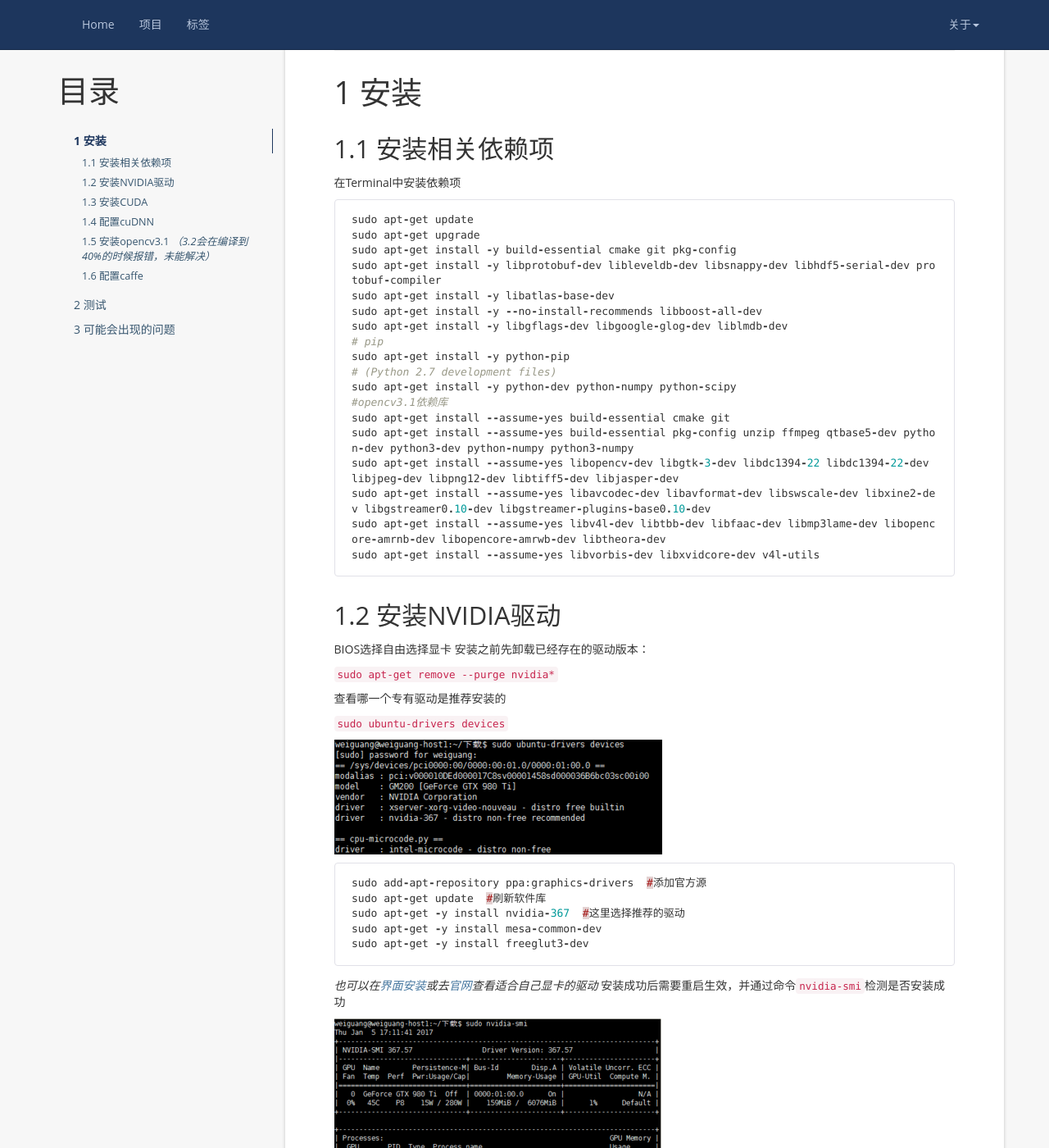
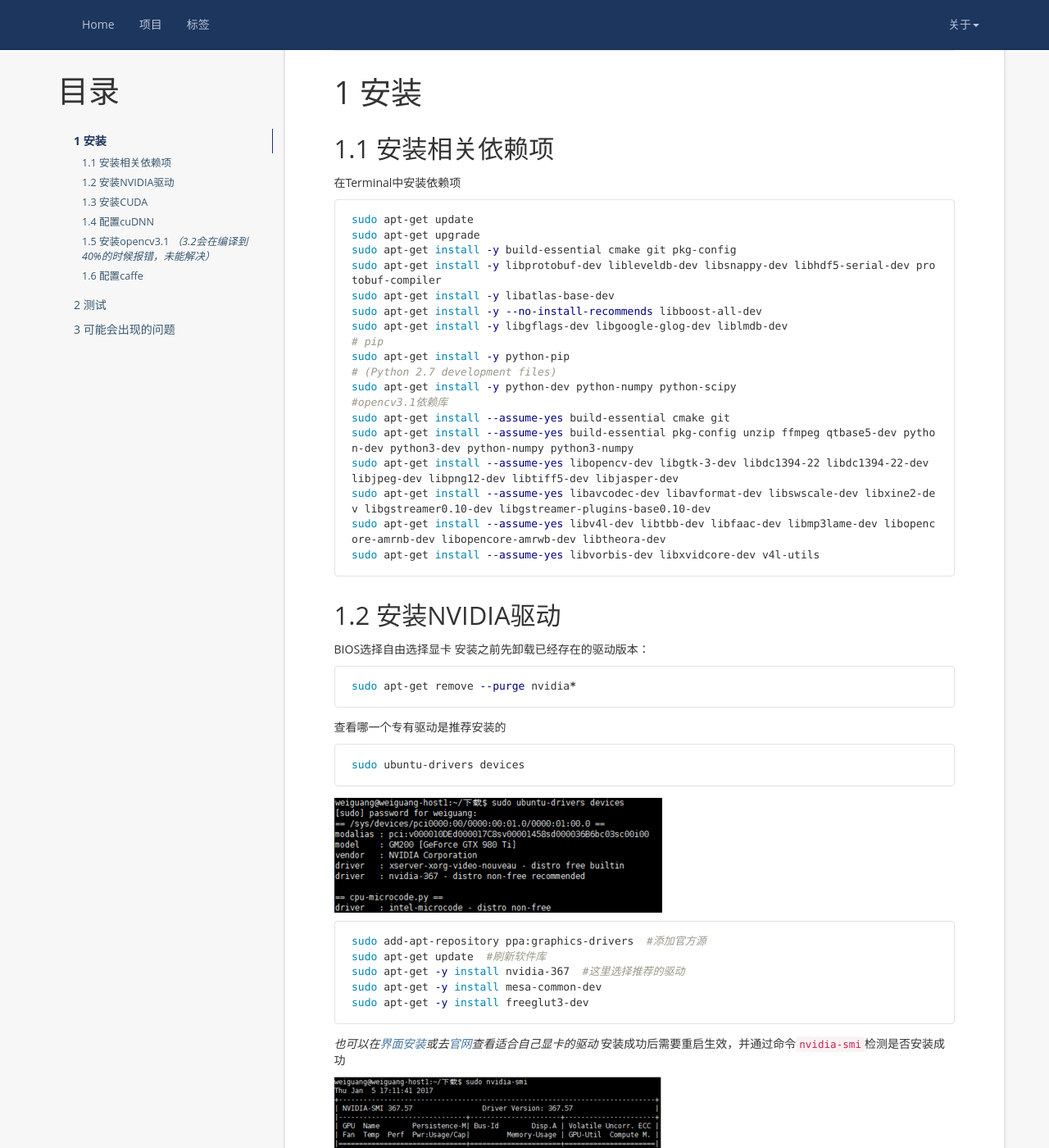
Before and after one commit to wang-tf/wang-tf.github.io, a Jekyll site: the page built from _posts/2017-01-15-caffe-Ubuntu16.04_64-+-CUDA8.0.md, in a window 1280 px wide and 1400 px high, scrolled down 705 px. Shown: the whole window at 82% size. Built offline with Jekyll 4.4.1, drawn with Linux system fonts in a browser that asks for light colours; nearby versions of some CDN libraries; comment, search, counter and statistics services are not loaded; some of the changed text lies outside the part shown.

Commit message:
Update 2017-01-15-caffe-Ubuntu16.04_64-+-CUDA8.0.md

````diff
--- a/_posts/2017-01-15-caffe-Ubuntu16.04_64-+-CUDA8.0.md
+++ b/_posts/2017-01-15-caffe-Ubuntu16.04_64-+-CUDA8.0.md
@@ -37,7 +37,7 @@
 ## 1.1 安装相关依赖项
 在Terminal中安装依赖项
 
-```ruby
+```shell
 sudo apt-get update
 sudo apt-get upgrade
 sudo apt-get install -y build-essential cmake git pkg-config
@@ -62,15 +62,19 @@
 BIOS选择自由选择显卡
 安装之前先卸载已经存在的驱动版本：
 
-`sudo apt-get remove --purge nvidia*`
+```shell
+sudo apt-get remove --purge nvidia*
+```
 
 查看哪一个专有驱动是推荐安装的
 
-`sudo ubuntu-drivers devices`
+```shell
+sudo ubuntu-drivers devices
+```
 
 ![显卡信息]({{'/images/graphics card info.png'}})
 
-```java
+```shell
 sudo add-apt-repository ppa:graphics-drivers  #添加官方源
 sudo apt-get update  #刷新软件库
 sudo apt-get -y install nvidia-367  #这里选择推荐的驱动
@@ -98,7 +102,7 @@
 
 [这个博客](http://blog.csdn.net/striker_v/article/details/51920627)可以将默认的gcc-5.4改为5.3
 
-```bash
+```shell
 wget http://mirrors.concertpass.com/gcc/releases/gcc-5.3.0/gcc-5.3.0.tar.gz
 tar -zxvf gcc-5.3.0.tar.gz
 cd gcc-5.3.0                    //进入解包后的gcc文件夹
@@ -118,10 +122,14 @@
 ### 1.3.2 下载CUDA
 首先在[官网](https://developer.nvidia.com/cuda-downloads)下载CUDA，或：
 
-`wget https://developer.nvidia.com/compute/cuda/8.0/prod/local_installers/cuda-repo-ubuntu1604-8-0-local_8.0.44-1_amd64-deb`
+```shell
+wget https://developer.nvidia.com/compute/cuda/8.0/prod/local_installers/cuda-repo-ubuntu1604-8-0-local_8.0.44-1_amd64-deb
+```
 wget下载后可能需要改名字
 
-`mv cuda-repo-ubuntu1604-8-0-local_8.0.44-1_amd64-deb cuda-repo-ubuntu1604-8-0-local_8.0.44-1_amd64.deb`
+```shell
+mv cuda-repo-ubuntu1604-8-0-local_8.0.44-1_amd64-deb cuda-repo-ubuntu1604-8-0-local_8.0.44-1_amd64.deb
+```
 
 ![CUDA下载]({{ '/images/cuda download.png' }})
 
@@ -132,11 +140,13 @@
 在BIOS设置里选择用Intel显卡来显示或作为主要显示设备
 进入Ubuntu后按 ctrl+alt+F1 或直接远程登陆，登入自己的账号，然后输入以下命令
 
-`sudo service lightdm stop`
+```shell
+sudo service lightdm stop
+```
 
 安装，执行以下命令：
 
-```bash
+```shell
 sudo dpkg -i cuda-repo-ubuntu1604-8-0-local_8.0.44-1_amd64.deb
 sudo apt-get update
 sudo apt-get install cuda
@@ -144,7 +154,9 @@
 
 将路径加入PATH
 
-`export PATH=/usr/local/cuda-8.0/bin${PATH:+:${PATH}}`
+```shell
+export PATH=/usr/local/cuda-8.0/bin${PATH:+:${PATH}}
+```
 
 然后重新启动 `sudo reboot now` 或 直接启动图形界面 `sudo /etc/init.d/lightdm  start`
 
@@ -153,7 +165,7 @@
 
 `nvcc --version  #会提示安装toolkit，因未配置路径`
 
-```bash
+```shell
 sudo vim /etc/bash.bashrc
 #在结尾添加如下三行
 
@@ -176,7 +188,7 @@
 然后重启系统
 安装samples测试,也可以跳过
 
-```bash
+```shell
 cuda-install-samples-8.0.sh <target_path> #target_path为例子将要保存的位置`
 cd <sample_dir>
 make  #如果报gcc版本错误，按路径将报错行注释掉（如/usr/local/cuda-8.0/include/host_config.h）
@@ -185,7 +197,7 @@
 运行结束后会显示 `Finished building CUDA samples`
 测试CUDA的samples
 
-```bash
+```shell
 cd /usr/local/cuda-8.0/samples/
 sudo make all -j16
 cd bin/x86_64/linux/release
@@ -204,7 +216,7 @@
 
 下载cuDNN5.1之后进行解压和复制
 
-```bash
+```shell
 mv cudnn-8.0-linux-x64-v5.1.solitairetheme8 cudnn-8.0-linux-x64-v5.1.tgz
 tar -xvf cudnn-8.0-linux-x64-v5.1.tgz
 cd ./cuda/include
@@ -224,7 +236,7 @@
 官网下载的不支持CUDA8.0，从 [https://github.com/opencv/opencv](https://github.com/opencv/opencv) 下载Opencv,并将其解压到你要安装的位置，假设解压到了/home/opencv。
 安装前准备，创建编译文件夹：
 
-```bash
+```shell
 sudo git clone https://github.com/daveselinger/opencv  #这个网页提供了可使用cuda8.0的opencv3.1
 sudo git checkout 3.1.0-with-cuda8   #这步没有操作也编译通过了
 cd opencv/
@@ -236,7 +248,7 @@
 
 以上只是将opencv编译成功，还没将opencv安装，需要运行下面指令进行安装：
 
-```bash
+```shell
 sudo make install
 sudo /bin/bash -c 'echo "/usr/local/lib" > /etc/ld.so.conf.d/opencv.conf'
 sudo ldconfig
@@ -250,7 +262,7 @@
 ### 1.6.1 下载
 在 [https://github.com/BVLC/caffe](https://github.com/BVLC/caffe) 上下载，解压到合适位置，如根目录
 
-```bash
+```shell
 git clone https://github.com/BVLC/caffe.git #下载
 cd ~/caffe #进入下载好的目录
 cp Makefile.config.example Makefile.config
@@ -295,7 +307,7 @@
 
 >//#error-- unsupported GNU version! gcc versions later than 4.9 are not supported!
 
-```bash
+```shell
 # 解决hdf5的报错
 cd /usr/lib/x86_64-linux-gnu
 sudo ln -s libhdf5_serial.so.10.1.0 libhdf5.so
@@ -304,14 +316,14 @@
 
 安装python依赖项（可能非必需）
 
-```bash
+```shell
 cd python
 for req in $(cat requirements.txt); do sudo -H pip install $req --upgrade; done
 ```
 
 然后编译
 
-```bash
+```shell
 cd .. #进入caffe主目录
 make all -j $(($(nproc) + 1))
 make test
@@ -326,7 +338,7 @@
 # 2 测试
 下载数据预处理和重建lmdb文件
 
-```bash
+```shell
 cd $CAFFE_ROOT
 ./data/mnist/get_mnist.sh
 ./examples/mnist/create_mnist.sh
````
